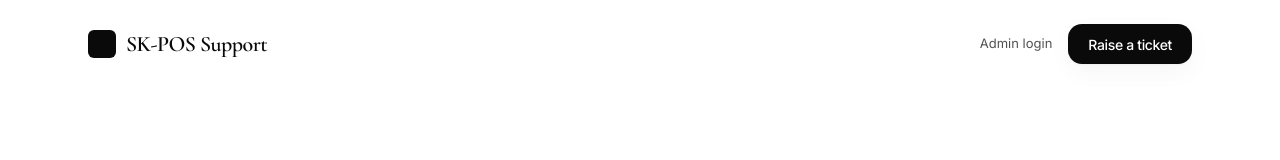
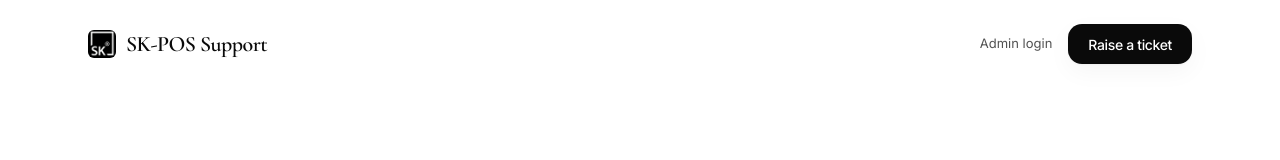
Before and after one commit to Arcks-Techno-Soft/ArcksCare-Ticketting-System-FE, a Next.js app: page / in a window 1280 px wide. Shown: the top 160 px of the page. Built offline with nearby package versions, Linux system fonts and the light colour scheme.

Commit message:
icon commit

```diff
--- a/app/admin/login/page.tsx
+++ b/app/admin/login/page.tsx
@@ -7,6 +7,7 @@ import { motion, AnimatePresence } from "framer-motion";
 
 import { useAuth } from "@/lib/auth";
 import { Button } from "@/components/ui/Button";
+import { BrandMark } from "@/components/brand-mark";
 import {
   FieldError,
   FieldGroup,
@@ -44,7 +45,7 @@ export default function AdminLoginPage() {
 
       <header className="mx-auto flex max-w-6xl items-center justify-between px-6 py-6">
         <Link href="/" className="flex items-center gap-2.5">
-          <div className="h-7 w-7 rounded-md bg-ink" />
+          <BrandMark />
           <div className="flex items-baseline gap-2">
             <span className="font-display text-[20px] font-semibold tracking-tight text-ink">
               SK-POS Support
--- a/app/field-sign/[token]/page.tsx
+++ b/app/field-sign/[token]/page.tsx
@@ -9,6 +9,7 @@ import { Button } from "@/components/ui/Button";
 import { Input, Label, FieldGroup } from "@/components/ui/Field";
 import { SignaturePad, type SignaturePadHandle } from "@/components/signature-pad";
 import { fmtIst } from "@/lib/format-date";
+import { BrandMark } from "@/components/brand-mark";
 
 const API_BASE = process.env.NEXT_PUBLIC_API_URL || "http://localhost:8000";
 
@@ -385,7 +386,7 @@ function Layout({ children }: { children: React.ReactNode }) {
       <header className="border-b border-line">
         <div className="mx-auto flex max-w-6xl items-center justify-between px-6 py-5">
           <Link href="/" className="flex items-center gap-2.5">
-            <div className="h-7 w-7 rounded-md bg-ink" />
+            <BrandMark />
             <span className="font-display text-[22px] font-semibold tracking-tight text-ink">
               SK-POS Support
             </span>
--- a/app/page.tsx
+++ b/app/page.tsx
@@ -1,5 +1,6 @@
 import Link from "next/link";
 import { Button } from "@/components/ui/Button";
+import { BrandMark } from "@/components/brand-mark";
 
 export default function Home() {
   return (
@@ -17,7 +18,7 @@ export default function Home() {
       {/* Top bar */}
       <header className="mx-auto flex max-w-6xl items-center justify-between px-6 py-6">
         <div className="flex items-center gap-2.5">
-          <div className="h-7 w-7 rounded-md bg-ink" />
+          <BrandMark />
           <span className="font-display text-[22px] font-semibold tracking-tight text-ink">
             SK-POS Support
           </span>
--- a/app/r/[reference]/client-redirect.tsx
+++ b/app/r/[reference]/client-redirect.tsx
@@ -2,6 +2,7 @@
 
 import Link from "next/link";
 import { useEffect } from "react";
+import { BrandMark } from "@/components/brand-mark";
 
 const ANDROID_PACKAGE = "com.arckstechnosoft.skposcare";
 
@@ -36,7 +37,7 @@ export function ClientRedirect({ reference }: { reference: string }) {
   return (
     <main className="flex min-h-screen items-center justify-center bg-white px-6">
       <div className="max-w-sm text-center">
-        <div className="mx-auto h-10 w-10 rounded-md bg-ink" />
+        <BrandMark className="mx-auto h-10 w-10" />
         <p className="mt-6 text-[12px] uppercase tracking-[0.18em] text-ink-subtle">
           Opening ticket
         </p>
--- a/app/raise-ticket/page.tsx
+++ b/app/raise-ticket/page.tsx
@@ -1,5 +1,6 @@
 import Link from "next/link";
 import { TicketForm } from "@/components/ticket-form";
+import { BrandMark } from "@/components/brand-mark";
 
 export const metadata = {
   title: "Raise a ticket — SK-POS Support",
@@ -13,7 +14,7 @@ export default function RaiseTicketPage() {
       <header className="border-b border-line">
         <div className="mx-auto flex max-w-6xl items-center justify-between px-6 py-5">
           <Link href="/" className="flex items-center gap-2.5">
-            <div className="h-7 w-7 rounded-md bg-ink" />
+            <BrandMark />
             <span className="font-display text-[22px] font-semibold tracking-tight text-ink">
               SK-POS Support
             </span>
--- a/app/sign/[token]/page.tsx
+++ b/app/sign/[token]/page.tsx
@@ -9,6 +9,7 @@ import { Button } from "@/components/ui/Button";
 import { Input, Label, FieldGroup } from "@/components/ui/Field";
 import { SignaturePad, type SignaturePadHandle } from "@/components/signature-pad";
 import { fmtIst } from "@/lib/format-date";
+import { BrandMark } from "@/components/brand-mark";
 
 const API_BASE = process.env.NEXT_PUBLIC_API_URL || "http://localhost:8000";
 
@@ -266,7 +267,7 @@ function Layout({ children }: { children: React.ReactNode }) {
       <header className="border-b border-line">
         <div className="mx-auto flex max-w-6xl items-center justify-between px-6 py-5">
           <Link href="/" className="flex items-center gap-2.5">
-            <div className="h-7 w-7 rounded-md bg-ink" />
+            <BrandMark />
             <span className="font-display text-[22px] font-semibold tracking-tight text-ink">
               SK-POS Support
             </span>
--- a/app/success/page.tsx
+++ b/app/success/page.tsx
@@ -1,5 +1,6 @@
 import Link from "next/link";
 import { Button } from "@/components/ui/Button";
+import { BrandMark } from "@/components/brand-mark";
 
 type SearchParams = { ref?: string; email?: string };
 
@@ -22,7 +23,7 @@ export default async function SuccessPage({
       <div className="mx-auto flex min-h-screen max-w-3xl flex-col px-6">
         <header className="flex items-center justify-between py-5">
           <Link href="/" className="flex items-center gap-2.5">
-            <div className="h-7 w-7 rounded-md bg-ink" />
+            <BrandMark />
             <span className="font-display text-[22px] font-semibold tracking-tight text-ink">
               SK-POS Support
             </span>
--- a/app/track/[reference]/page.tsx
+++ b/app/track/[reference]/page.tsx
@@ -1,4 +1,5 @@
 import Link from "next/link";
+import { BrandMark } from "@/components/brand-mark";
 
 const API_URL =
   process.env.NEXT_PUBLIC_API_URL ?? "http://localhost:8000";
@@ -131,7 +132,7 @@ function Header() {
     <header className="border-b border-line">
       <div className="mx-auto flex max-w-6xl items-center justify-between px-6 py-5">
         <Link href="/" className="flex items-center gap-2.5">
-          <div className="h-7 w-7 rounded-md bg-ink" />
+          <BrandMark />
           <span className="font-display text-[22px] font-semibold tracking-tight text-ink">
             SK-POS Support
           </span>
--- a/app/track/page.tsx
+++ b/app/track/page.tsx
@@ -6,6 +6,7 @@ import { useState } from "react";
 
 import { Button } from "@/components/ui/Button";
 import { Input, Label } from "@/components/ui/Field";
+import { BrandMark } from "@/components/brand-mark";
 
 // Backend (app/utils/ticket_id.py) prefixes references with the customer's
 // state code — KA, TN, MH, TG, AP, … — falling back to "AC" only when the
@@ -36,7 +37,7 @@ export default function TrackPage() {
       <header className="border-b border-line">
         <div className="mx-auto flex max-w-6xl items-center justify-between px-6 py-5">
           <Link href="/" className="flex items-center gap-2.5">
-            <div className="h-7 w-7 rounded-md bg-ink" />
+            <BrandMark />
             <span className="font-display text-[22px] font-semibold tracking-tight text-ink">
               SK-POS Support
             </span>
--- a/components/admin/admin-shell.tsx
+++ b/components/admin/admin-shell.tsx
@@ -14,6 +14,7 @@ import {
 } from "lucide-react";
 
 import { useAuth } from "@/lib/auth";
+import { BrandMark } from "@/components/brand-mark";
 
 const ROLE_LABEL: Record<string, string> = {
   OWNER: "Owner",
@@ -73,7 +74,7 @@ export function AdminShell({ children }: { children: ReactNode }) {
         {/* Brand */}
         <div className="flex h-16 items-center border-b border-line px-4">
           <Link href="/admin/tickets" className="flex items-center gap-2.5 overflow-hidden">
-            <div className="h-7 w-7 shrink-0 rounded-md bg-ink" />
+            <BrandMark className="h-7 w-7 shrink-0" />
             {!collapsed && (
               <div className="flex items-baseline gap-2 overflow-hidden">
                 <span className="font-display text-[18px] font-semibold tracking-tight text-ink">
--- /dev/null
+++ b/components/brand-mark.tsx
@@ -0,0 +1,21 @@
+/** Square SK-POS brand mark — used alongside the wordmark in headers. */
+
+import Image from "next/image";
+
+interface BrandMarkProps {
+  /** Tailwind size classes, e.g. "h-7 w-7" (default) or "h-10 w-10". */
+  className?: string;
+}
+
+export function BrandMark({ className = "h-7 w-7" }: BrandMarkProps) {
+  return (
+    <Image
+      src="/sk-mark.png"
+      alt=""
+      width={64}
+      height={64}
+      priority
+      className={`${className} rounded-md`.trim()}
+    />
+  );
+}
--- a/components/ticket-summary.tsx
+++ b/components/ticket-summary.tsx
@@ -9,6 +9,7 @@
  */
 import { motion } from "framer-motion";
 import type { TicketFormValues } from "@/lib/schema";
+import { BrandMark } from "@/components/brand-mark";
 
 type Props = {
   values: Partial<TicketFormValues>;
@@ -42,7 +43,7 @@ export function TicketSummary({ values, attachments = [] }: Props) {
         {/* Header bar */}
         <div className="flex items-center justify-between gap-3 border-b border-line bg-surface-raised px-6 py-4">
           <div className="flex items-center gap-3">
-            <div className="h-7 w-7 rounded-md bg-ink" />
+            <BrandMark />
             <div>
               <div className="text-[11px] uppercase tracking-[0.16em] text-ink-subtle">
                 New support ticket
```
Also changed, not shown: app/icon.png (added), public/sk-mark.png (added).
